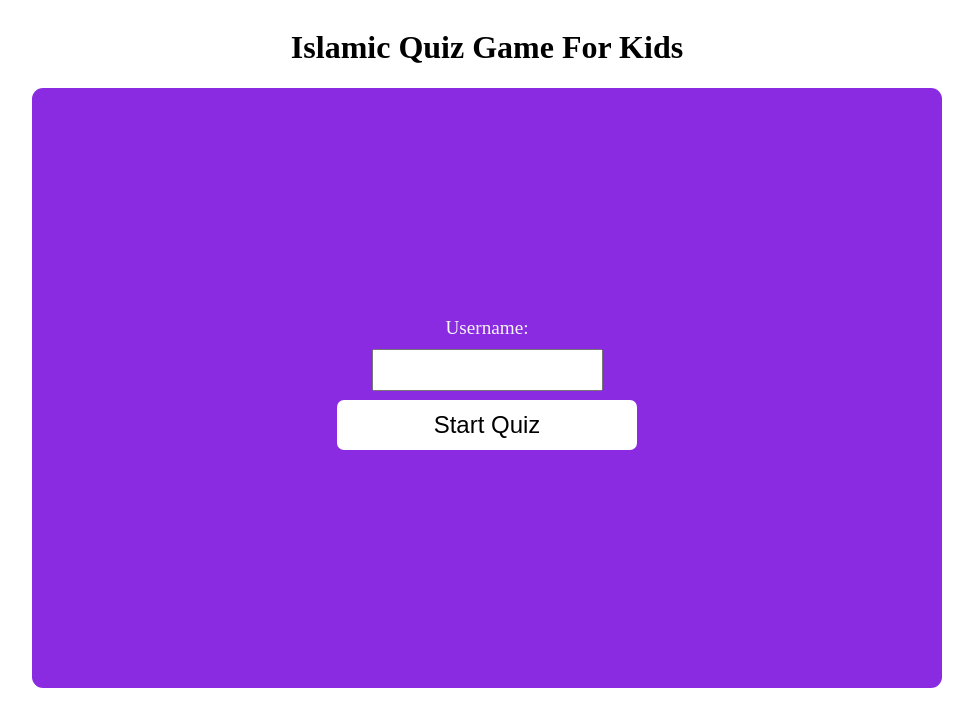
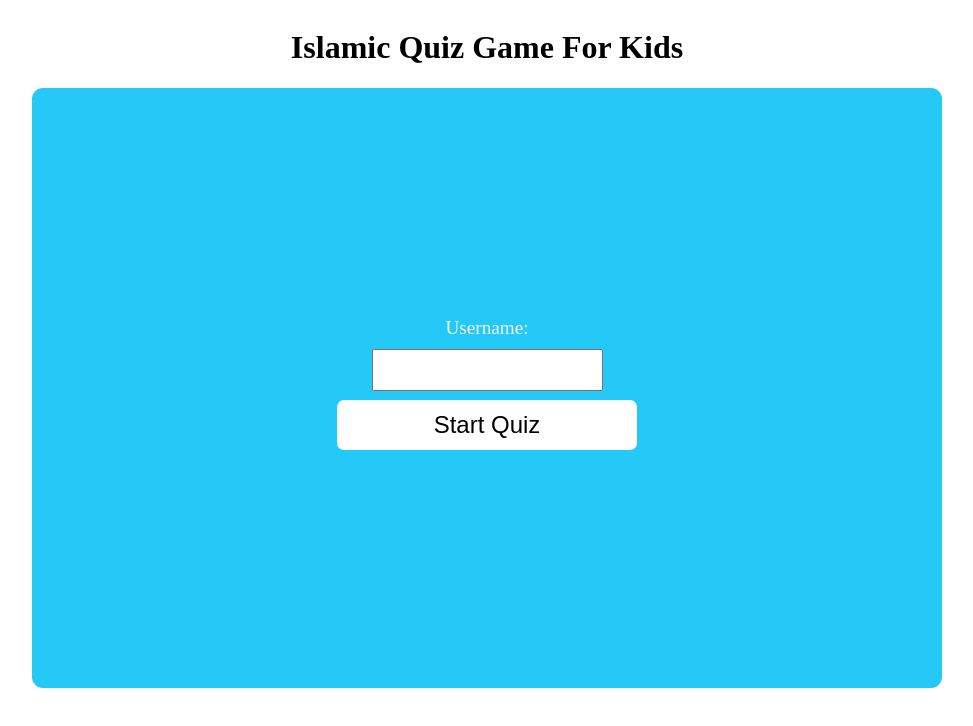
Before and after one commit to Afnaanshaalle110/Islamic_Quiz_Game_for_kids, a React (Create React App) app: page / in a window 1280 px wide. Shown: the top 726 px of the page, without its empty margins (153-1126 px from the left). Built offline with nearby package versions, Linux system fonts and the light colour scheme.

Commit message:
index.css

```diff
--- a/src/index.css
+++ b/src/index.css
@@ -21,7 +21,7 @@
   width: 910px;
   height: 600px;
   border-radius: 11px;
-  background-color: blueviolet;
+  background-color: rgb(36, 201, 247);
   display: flex;
   flex-direction: column;
   justify-content: center;
```
